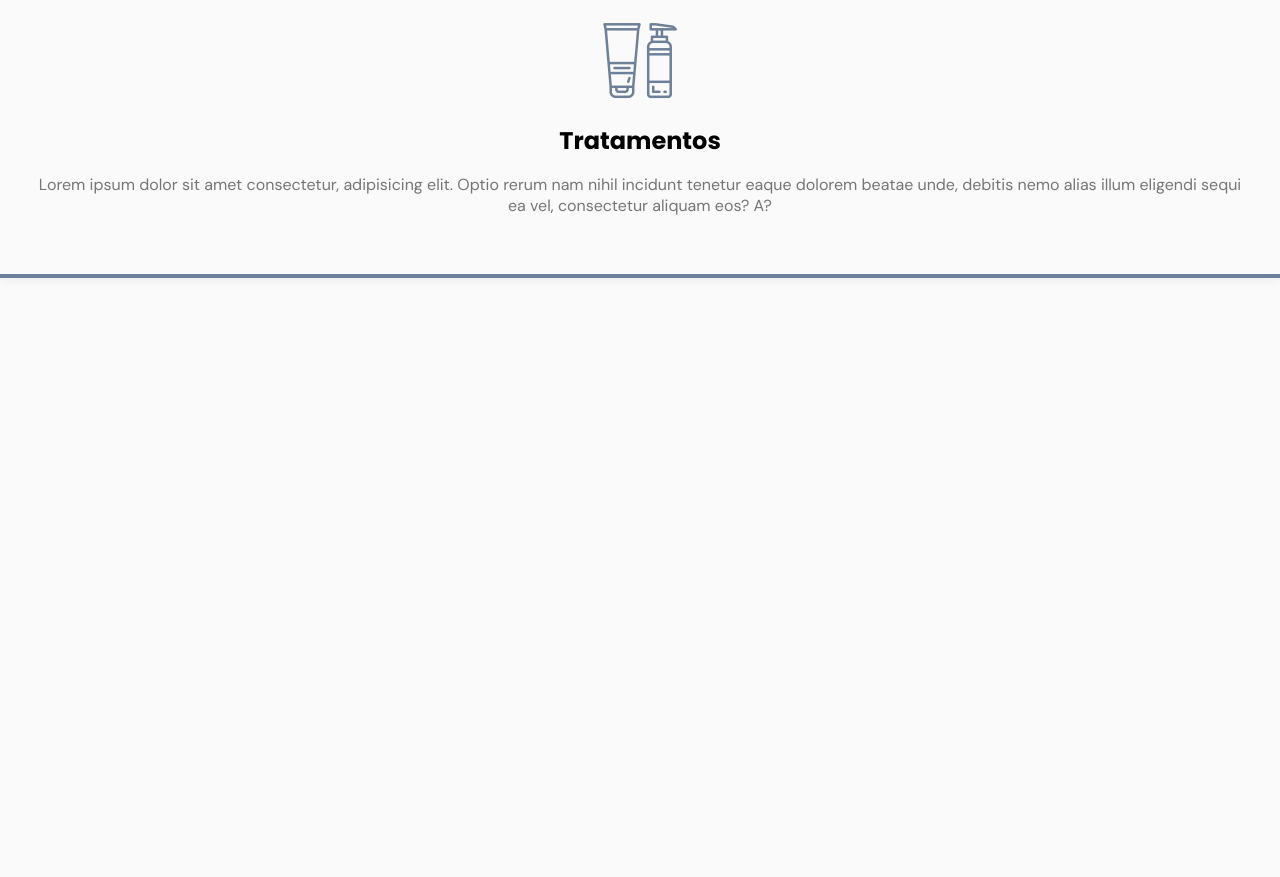
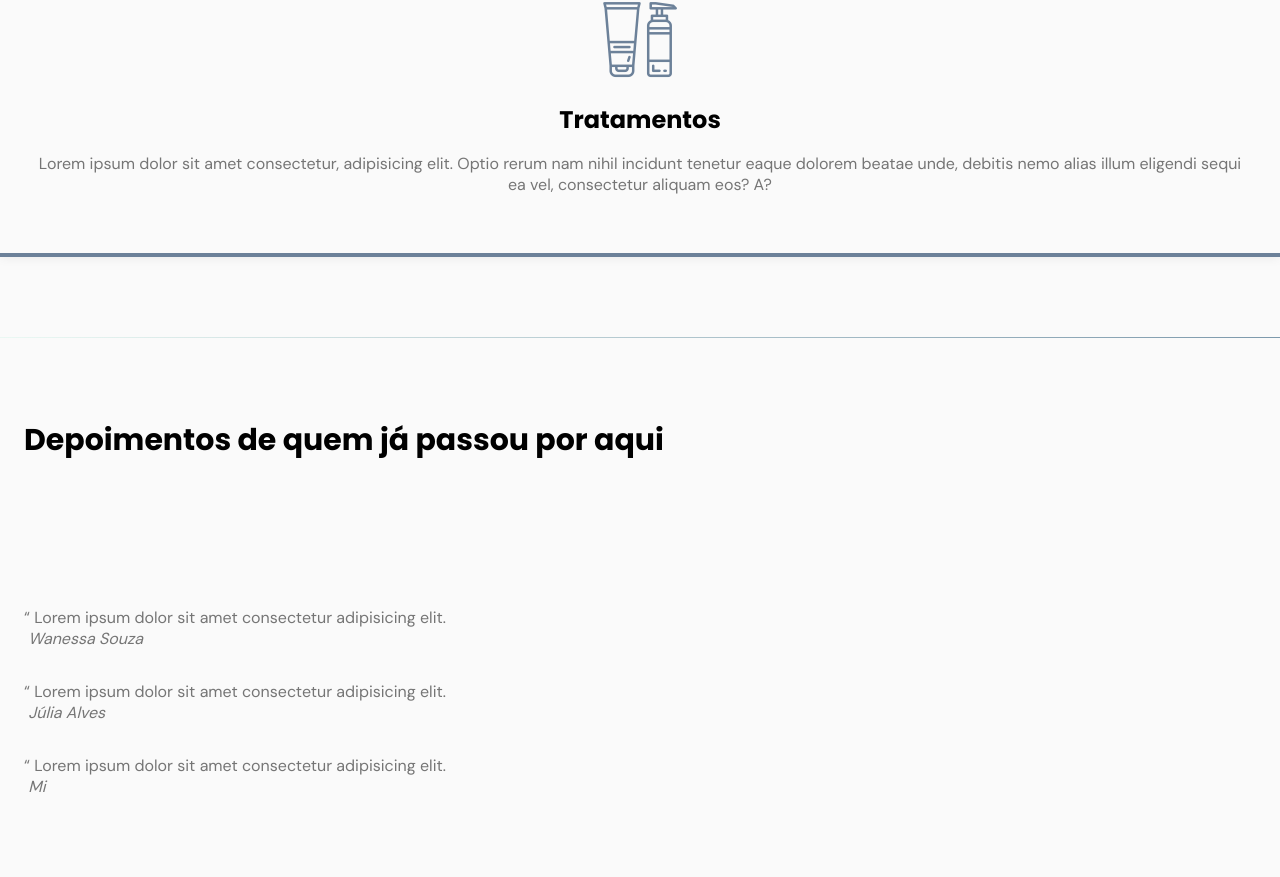
Before and after one commit to JuliaSchwedick/OriginSix, a plain HTML site: page index.html in a window 1280 px wide. Shown: the part 3979-4856 px from the top of the page. Before the commit the page ends 4337 px from the top, so only its background shows below. Drawn offline with Linux system fonts and the light colour scheme; files whose address does not match are found by name.

Commit message:
Testimonials

```diff
--- a/index.html
+++ b/index.html
@@ -41,6 +41,7 @@
     </header>
 
     <main>
+      <!-----------------Home---------------->
       <section class="section" id="home">
         <div class="container grid">
           <div class="image">
@@ -62,6 +63,7 @@
 
       <div class="divider-1"></div>
 
+      <!---------About------------>
       <section class="section" id="about">
         <div class="container grid">
           <div class="image">
@@ -97,8 +99,10 @@
 
       <div class="divider-2"></div>
 
+      <!-----------Services----------->
+
       <section class="section" id="services">
-        <div class="container grid">Serviços</div>
+        <div class="container grid"></div>
         <header>
           <h2 class="title">Serviços</h2>
           <p>
@@ -140,6 +144,58 @@
           </div>
         </div>
       </section>
+
+      <div class="divider-1"></div>
+
+      <!--------Testimonials---->
+
+      <section class="section" id="testimonials">
+        <div class="container grid">
+          <header>
+            <h2 class="title">Depoimentos de quem já passou por aqui</h2>
+          </header>
+          <div class="testimonials"></div>
+          <div class="testimonial">
+            <blockquote>
+              <p>
+                <span>&ldquo;</span>
+                Lorem ipsum dolor sit amet consectetur adipisicing elit.
+              </p>
+              <cite>
+                <img src="" alt="" />
+                Wanessa Souza
+              </cite>
+            </blockquote>
+          </div>
+
+          <div class="testimonial">
+            <blockquote>
+              <p>
+                <span>&ldquo;</span>
+                Lorem ipsum dolor sit amet consectetur adipisicing elit.
+              </p>
+              <cite>
+                <img src="" alt="" />
+                Júlia Alves
+              </cite>
+            </blockquote>
+          </div>
+
+          <div class="testimonial">
+            <blockquote>
+              <p>
+                <span>&ldquo;</span>
+                Lorem ipsum dolor sit amet consectetur adipisicing elit.
+              </p>
+              <cite>
+                <img src="" alt="" />
+                Mi
+              </cite>
+            </blockquote>
+          </div>
+        </div>
+      </section>
+      <!------Contacts------>
     </main>
     <script src="main.js"></script>
   </body>
--- a/main.js
+++ b/main.js
@@ -30,7 +30,7 @@ window.addEventListener('scroll', function () {
     //scroll maior que a altura do header
     header.classList.add('scroll')
   } else {
-    header.classList.remover('scroll')
+    header.classList.remove('scroll')
     //menor que a altura do header
   }
 })
```
